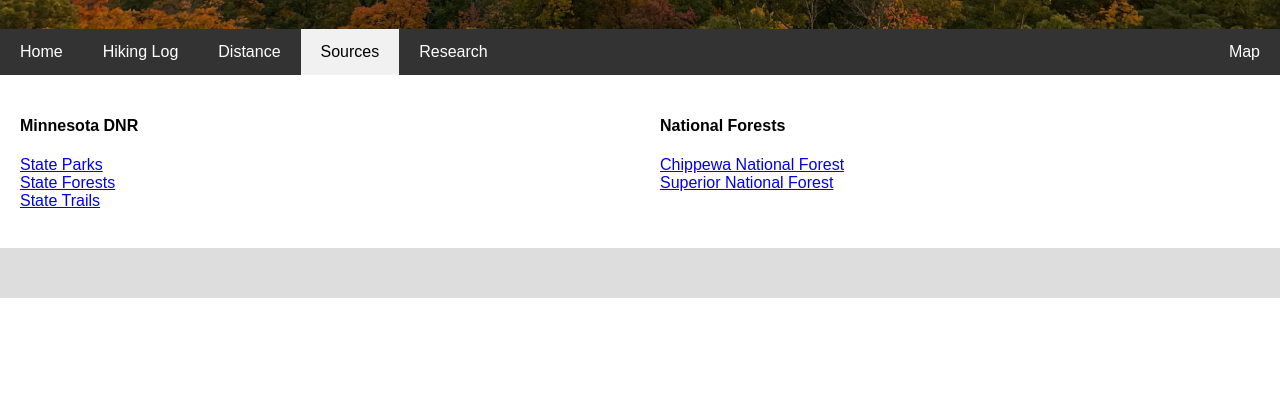
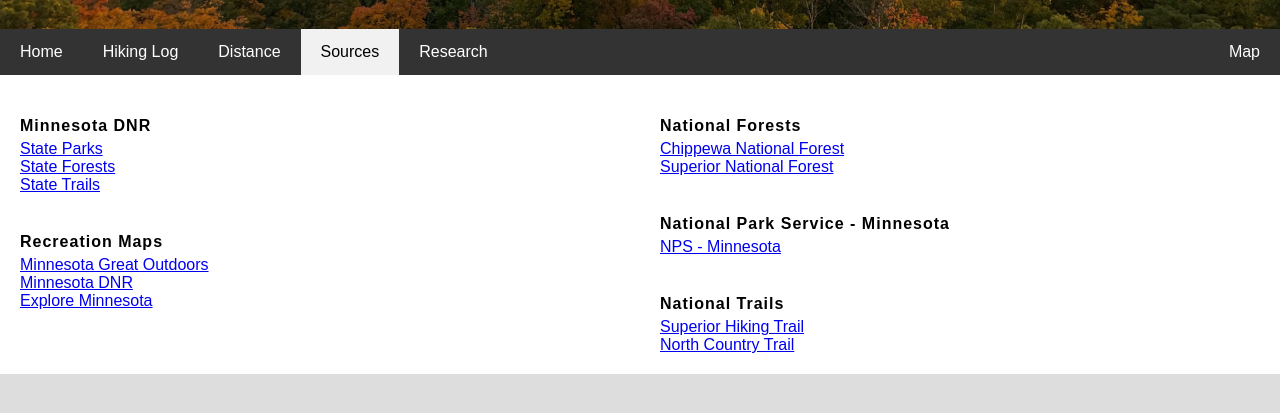
Before and after one commit to ipeters33/Nature-Website, a plain HTML site: page sources.html in a window 1280 px wide. Shown: the part 401-814 px from the top of the page. Drawn offline with Linux system fonts and the light colour scheme.

Commit message:
added more links to sources page

```diff
--- a/sources.html
+++ b/sources.html
@@ -41,6 +41,11 @@ body {
 /* Increase the font size of the h1 element */
 .header h1 {
   font-size: 40px;
+}
+
+.row h4 {
+    letter-spacing: 1px;
+    margin-bottom: 5px;
 }
 
 /* Style the top navigation bar */
@@ -163,6 +168,12 @@ img{
         <a href="https://www.dnr.state.mn.us/state_trails/index.html">State Trails</a>
         <br>
         <br>
+        <h4>Recreation Maps</h4>
+        <a href="https://greatoutdoors.mn.gov/">Minnesota Great Outdoors</a>
+        <br>
+        <a href="https://www.dnr.state.mn.us/maps/compass.html">Minnesota DNR</a>
+        <br>
+        <a href="https://www.exploreminnesota.com/things-to-do/outdoor-adventures/parks-forests/hiking#!grid~~~Featured~2~~">Explore Minnesota</a>
     </div>
 
     <div class="rightBody">
@@ -170,6 +181,16 @@ img{
         <a href="https://www.fs.usda.gov/main/chippewa/home">Chippewa National Forest</a>
         <br>
         <a href="https://www.fs.usda.gov/superior">Superior National Forest</a>
+        <br>
+        <br>
+        <h4>National Park Service - Minnesota</h4>
+        <a href="https://www.nps.gov/state/mn/index.htm">NPS - Minnesota</a>
+        <br>
+        <br>
+        <h4>National Trails</h4>
+        <a href="https://superiorhiking.org/">Superior Hiking Trail</a>
+        <br>
+        <a href="https://northcountrytrail.org/">North Country Trail</a>
         <br>
 
     </div>
```
